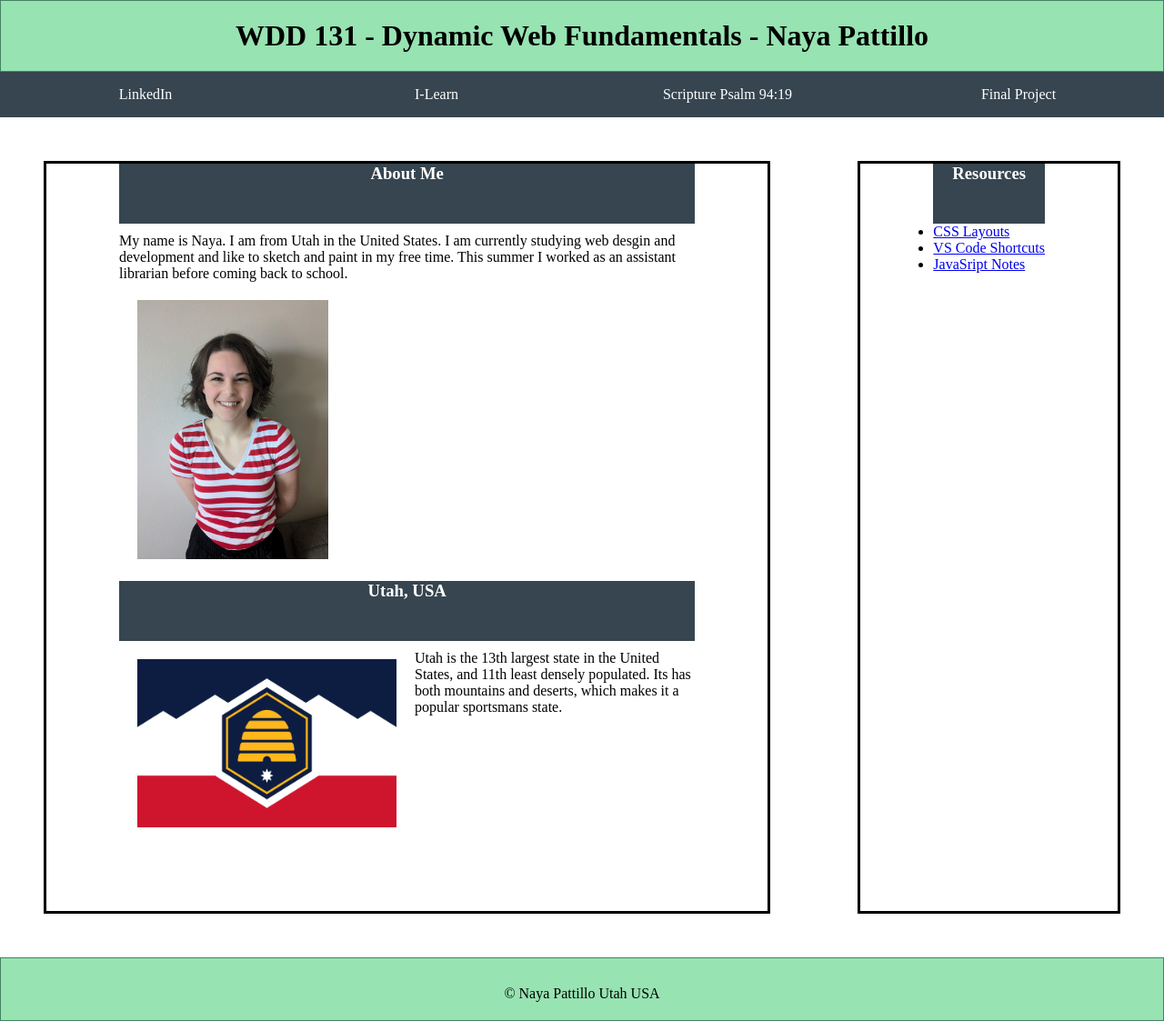
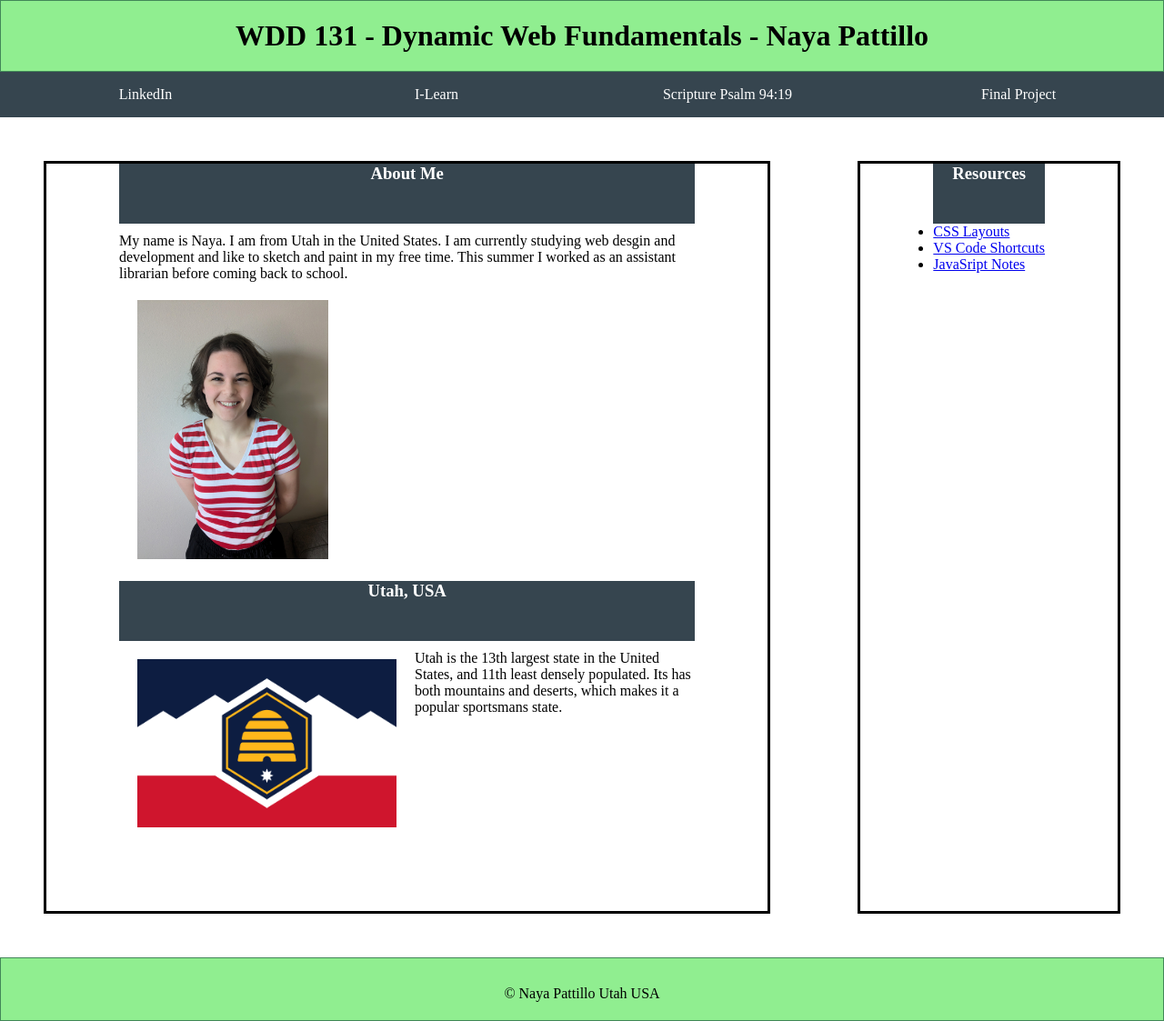
Before and after one commit to NayaPattillo/wdd131, a plain HTML site: page index.html in a window 1280 px wide. Shown: the whole page at 91% size. Drawn offline with Linux system fonts and the light colour scheme; a web font is replaced by a local one.

Commit message:
colorchange

```diff
--- a/styles/base.css
+++ b/styles/base.css
@@ -12,7 +12,7 @@ body {
 
 /* mobile **************************/
 header {
-    background-color: #97e3b2;
+    background-color: lightgreen;
     display: flex;
     align-items: center;
     justify-content: center;
@@ -107,7 +107,7 @@ p {
 }
 
 footer {
-    background-color: #97e3b2;
+    background-color: lightgreen;
     display: flex;
     align-items: center;
     justify-content: center;
```
